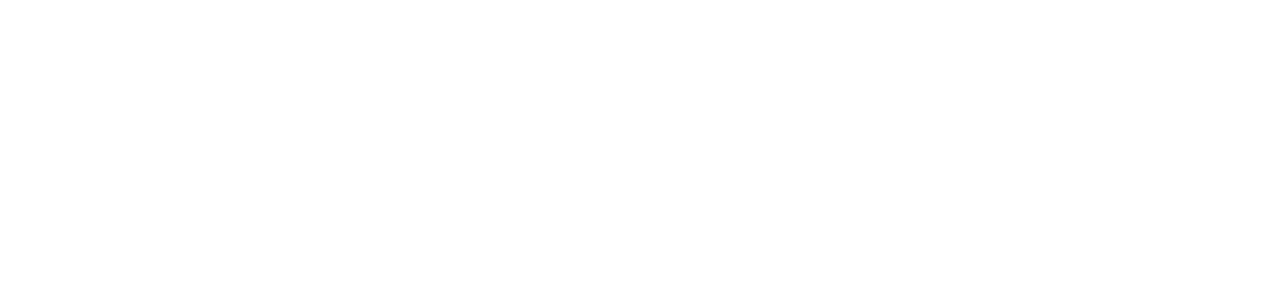
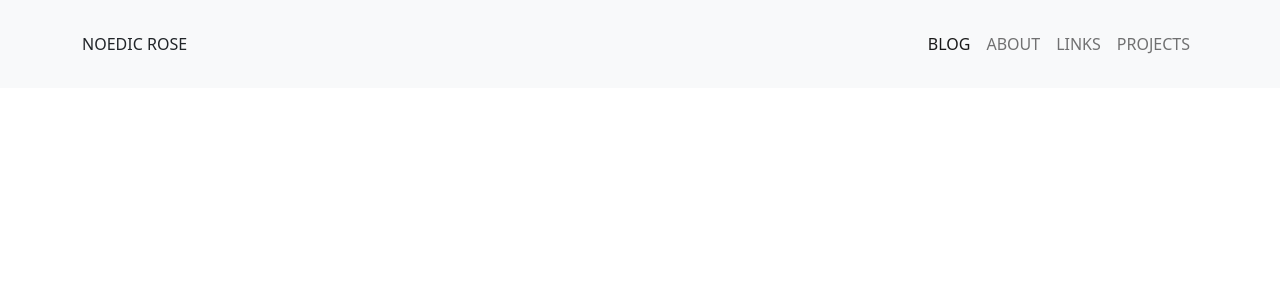
Before and after one commit to aida-solat/news-app, a React (Create React App) app: page /home in a window 1280 px wide. Before the commit this address had no page. Shown: the top 300 px of the page. Built offline with nearby package versions, Linux system fonts and the light colour scheme; what react-router-redux would draw is missing.

Commit message:
add changes to code and header component

```diff
--- a/package.json
+++ b/package.json
@@ -6,6 +6,7 @@
     "@testing-library/jest-dom": "^5.16.5",
     "@testing-library/react": "^13.4.0",
     "@testing-library/user-event": "^13.5.0",
+    "@types/estree": "^1.0.0",
     "@types/jest": "^27.5.2",
     "@types/node": "^16.18.10",
     "@types/react": "^18.0.26",
@@ -15,6 +16,7 @@
     "react-bootstrap": "^2.7.0",
     "react-dom": "^18.2.0",
     "react-redux": "^8.0.5",
+    "react-router": "^6.6.0",
     "react-router-redux": "^4.0.8",
     "react-scripts": "^5.0.1",
     "redux": "^4.2.0",
@@ -45,5 +47,8 @@
       "last 1 firefox version",
       "last 1 safari version"
     ]
+  },
+  "devDependencies": {
+    "@types/react-router-redux": "^5.0.21"
   }
 }
--- a/src/App.tsx
+++ b/src/App.tsx
@@ -4,10 +4,8 @@
 import Main from './core/Main';
 import { createBrowserHistory } from 'history';
 import configureStore from './core/store/configureStore';
-import Home from './core/screens/home/Home';
-import Articles from './core/screens/home/Articles';
-import ArticleDetails from './core/screens/home/ArticleDetails';
 import 'bootstrap/dist/css/bootstrap.min.css';
+import Home from './core/screens/Home';
 
 const store = configureStore();
 
@@ -19,11 +17,8 @@
     <BrowserRouter>
       <Provider store={store}>
         <Routes>
-          <Route path="/" element={<Home />}>
-            {' '}
-          </Route>
-          <Route path="articles" element={<Articles />} />
-          <Route path="articles/:id" element={<ArticleDetails />} />
+          <Route path="/home" element={<Home />}/>
+          {/* <Route path="articles/:id" element={<ArticleDetails />} /> */}
         </Routes>
       </Provider>
     </BrowserRouter>
--- a/src/core/components/header.tsx
+++ b/src/core/components/header.tsx
@@ -2,22 +2,28 @@
 import Container from 'react-bootstrap/Container';
 import Nav from 'react-bootstrap/Nav';
 import Navbar from 'react-bootstrap/Navbar';
-import '../styles/header.scss';
 
 const Header = () => {
   return (
     <Navbar bg="light" expand="lg">
       <Container>
-        <Navbar.Brand href="#home">NORDIC ROSE</Navbar.Brand>
-        <Navbar.Toggle aria-controls="basic-navbar-nav" />
-        <Navbar.Collapse id="basic-navbar-nav">
-          <Nav className="me-auto" defaultActiveKey="/">
-            <Nav.Link href="/">BLOG</Nav.Link>
-            <Nav.Link href="#">ABOUT</Nav.Link>
-            <Nav.Link href="#">LINKS</Nav.Link>
-            <Nav.Link href="#">PROJECTS</Nav.Link>
-          </Nav>
-        </Navbar.Collapse>
+      <p className="text-left mt-4 mb-4 justify-content-start">NOEDIC ROSE</p>
+      <Nav className="justify-content-end text-uppercase" activeKey="/home">
+        <Nav.Item>
+          <Nav.Link href="/home">Blog</Nav.Link>
+        </Nav.Item>
+        <Nav.Item>
+          <Nav.Link eventKey="link-1">About</Nav.Link>
+        </Nav.Item>
+        <Nav.Item>
+          <Nav.Link eventKey="link-2">Links</Nav.Link>
+        </Nav.Item>
+        <Nav.Item>
+          <Nav.Link eventKey="link-3">
+            Projects
+          </Nav.Link>
+        </Nav.Item>
+      </Nav>
       </Container>
     </Navbar>
   );
--- a/src/core/sagas/appSaga.ts
+++ b/src/core/sagas/appSaga.ts
@@ -7,10 +7,10 @@
 function* loadArticles(action: LoadArticleRequest) {
     try {
         yield put(setLoading(true));
-        const articles = yield call(getLatestArticles);
+        const articles:[] = yield call(getLatestArticles);
         yield put(setLoadingFalse());
         yield put(loadArticleSuccess(articles));
-    } catch (e) {
+    } catch (e: any) {
         yield put(setLoadingFalse());
         yield put(loadArticleFailure(e.message));
     }
--- /dev/null
+++ b/src/core/screens/Home.tsx
@@ -0,0 +1,21 @@
+import Header from "../components/header";
+import {Image} from "react-bootstrap";
+import Container from 'react-bootstrap/Container';
+import Row from 'react-bootstrap/Row';
+import Col from 'react-bootstrap/Col';
+import { Article } from "../reducers/appReducer";
+
+function Home(props: any) {
+  return (
+    <>
+      <Header/>
+      <br/>
+      <Container>
+
+    </Container>
+      </>)}
+
+
+
+
+export default Home;
```
Also changed, not shown: tsconfig.json (+5 -2 lines), 2 other files (tests, documents, lock files or other folders).
